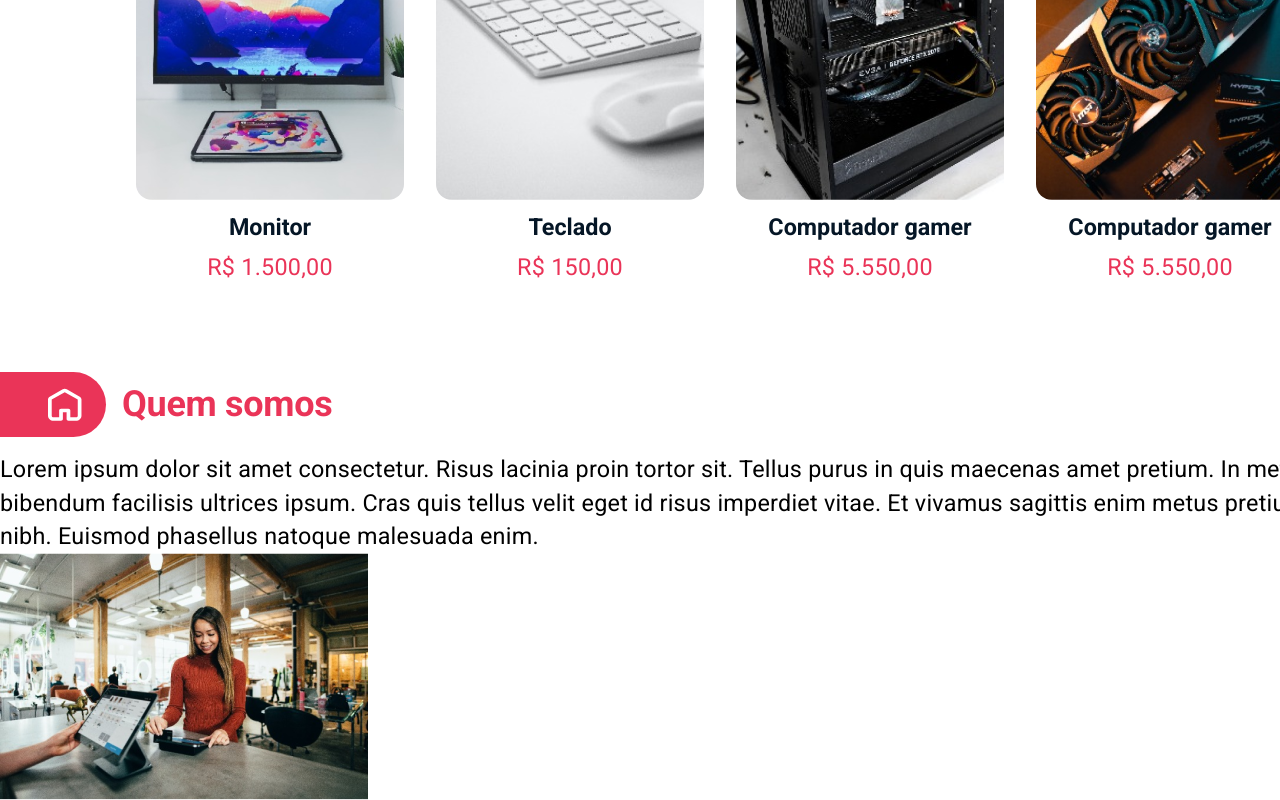
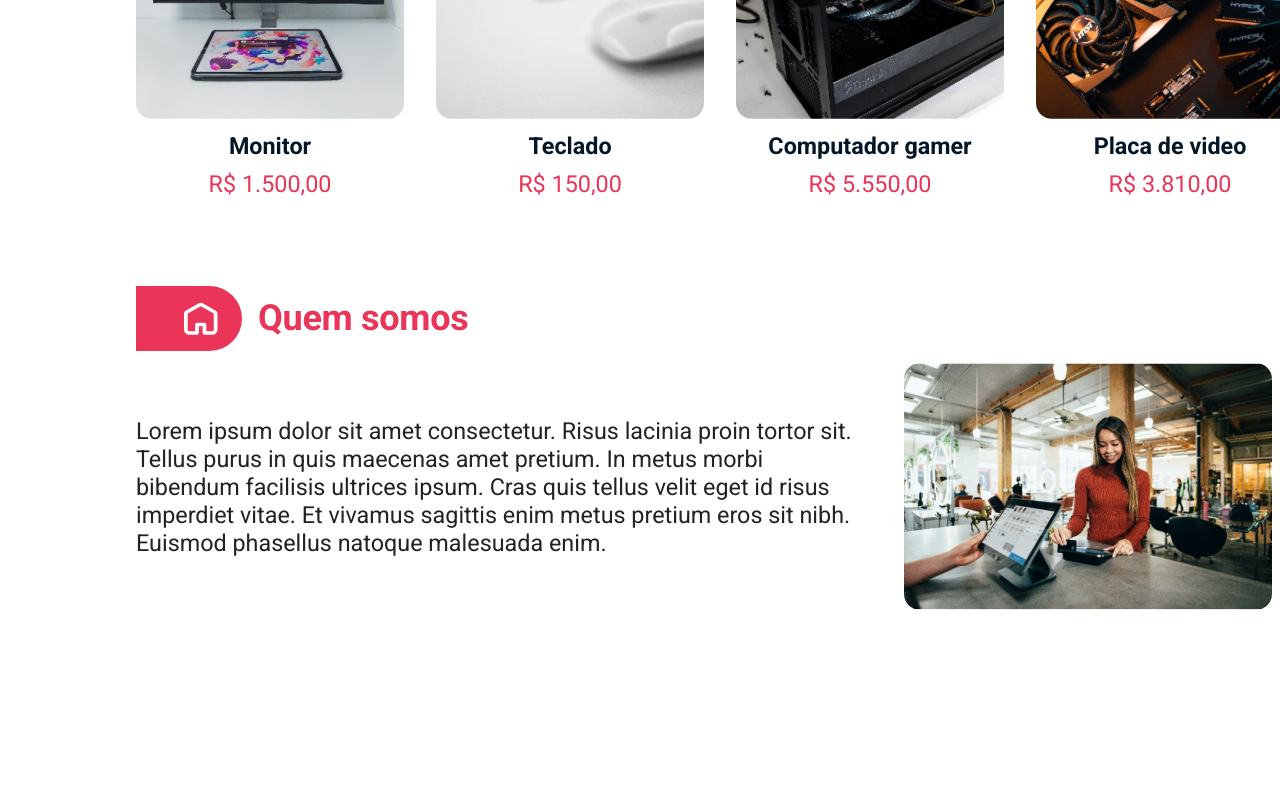
Before and after one commit to TheRealsz/e-commerce, a React (Vite) app: page / in a window 1280 px wide. Shown: the part 2296-3096 px from the top of the page. After the commit the page ends 2906 px from the top, so only its background shows below. Built offline with nearby package versions, Linux system fonts and the light colour scheme.

Commit message:
:recycle: refactor: Melhoria nos cards e sessoes que levam eles

```diff
--- /dev/null
+++ b/src/components/NewsForm.tsx
@@ -0,0 +1,9 @@
+const NewsForm = () => {
+    return (
+        <div className="flex py-6 px-16 items-center gap-16 self-stretch rounded-2xl -bg-uppy-azul mix-blend-darken">
+
+        </div>
+    )
+}
+
+export default NewsForm
--- a/src/components/ProductsList.tsx
+++ b/src/components/ProductsList.tsx
@@ -28,8 +28,8 @@ const ProductsList = () => {
                     height="20.93rem"/>
                 <CardProducts
                     img={PlacaVideo}
-                    productName="Computador gamer"
-                    productPrice="5.550,00"
+                    productName="Placa de video"
+                    productPrice="3.810,00"
                     width="16.75rem"
                     height="20.93rem"/>
             </div>
--- a/src/pages/Home.tsx
+++ b/src/pages/Home.tsx
@@ -15,7 +15,7 @@ const Home = () => {
         <div className="w-full flex flex-col items-center gap-16 shrink-0 bg-white">
             <div className="w-full flex flex-col justify-center items-center gap-12">
                 <Navbar />
-                <div className="flex flex-col gap-6 items-center">
+                <div className="w-main flex flex-col gap-6 items-center">
                     <Carousel />
                     <div className="flex flex-col gap-16">
                         <div className="flex flex-col justify-center items-center gap-8 self-stretch">
@@ -32,8 +32,8 @@ const Home = () => {
                         <div className="flex flex-col justify-center items-start gap-4 self-stretch">
                             <SectionTitle title="Quem somos" icon={House} />
                             <div className="flex items-center gap-8 self-stretch">
-                                <div className="flex-1">
-                                    <Typography variant="body2">
+                                <div className="flex-text">
+                                    <Typography variant="body2" color={"#222"}>
                                         Lorem ipsum dolor sit amet consectetur. Risus
                                         lacinia proin tortor sit. Tellus purus in quis
                                         maecenas amet pretium. In metus morbi bibendum
@@ -42,7 +42,12 @@ const Home = () => {
                                         vivamus sagittis enim metus pretium eros
                                         sit nibh. Euismod phasellus natoque malesuada enim.
                                     </Typography>
-                                    <img src={QuemSomos} alt="Mulher numa loja" />
+                                </div>
+                                <div className="flex w-93 h-60 justify-center items-center">
+                                    <img src={QuemSomos} alt="Mulher numa loja" className="flex-shrink-0 bg-cover bg-no-repeat rounded-2xl"/>
+                                </div>
+                                <div className="flex flex-col items-center gap-16 self-stretch">
+
                                 </div>
                             </div>
                         </div>
--- a/src/themes/theme.ts
+++ b/src/themes/theme.ts
@@ -14,6 +14,9 @@ const theme = createTheme({
         body2: {
             fontSize: "1.46rem",
             fontWeight: "400",
+            fontStyle: "normal",
+            lineHeight: "normal",
+            letterSpacing: "normal"
         },
         h2: {
             fontSize: "2.25rem",
--- a/tailwind.config.js
+++ b/tailwind.config.js
@@ -16,7 +16,8 @@ export default {
       },
       width: {
         "default": "90rem",
-        "BannerVant": "73rem"
+        "main": "73rem",
+        "92": "23rem"
       },
       height :{
         "Banner": "41.1rem"
@@ -26,6 +27,9 @@ export default {
         "-uppy-azul": "#051626",
         "-uppy-azul-4": "#9BA2A8"
       },
+      flex: {
+        "text": "1 0 0"
+      }
     },
   },
   plugins: [],
```
Also changed, not shown: src/components/CardProducts.tsx (line endings or trailing spaces).
